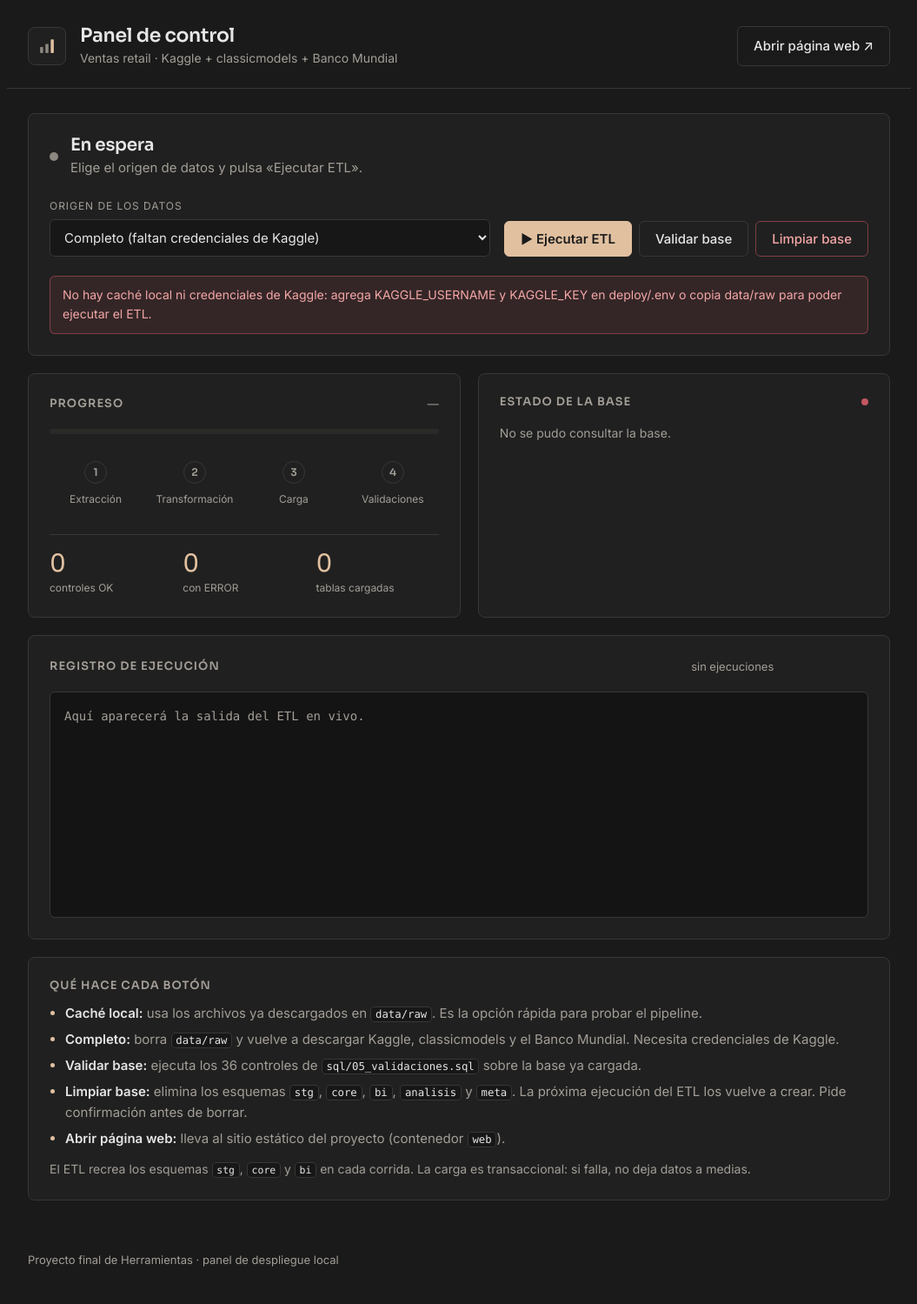
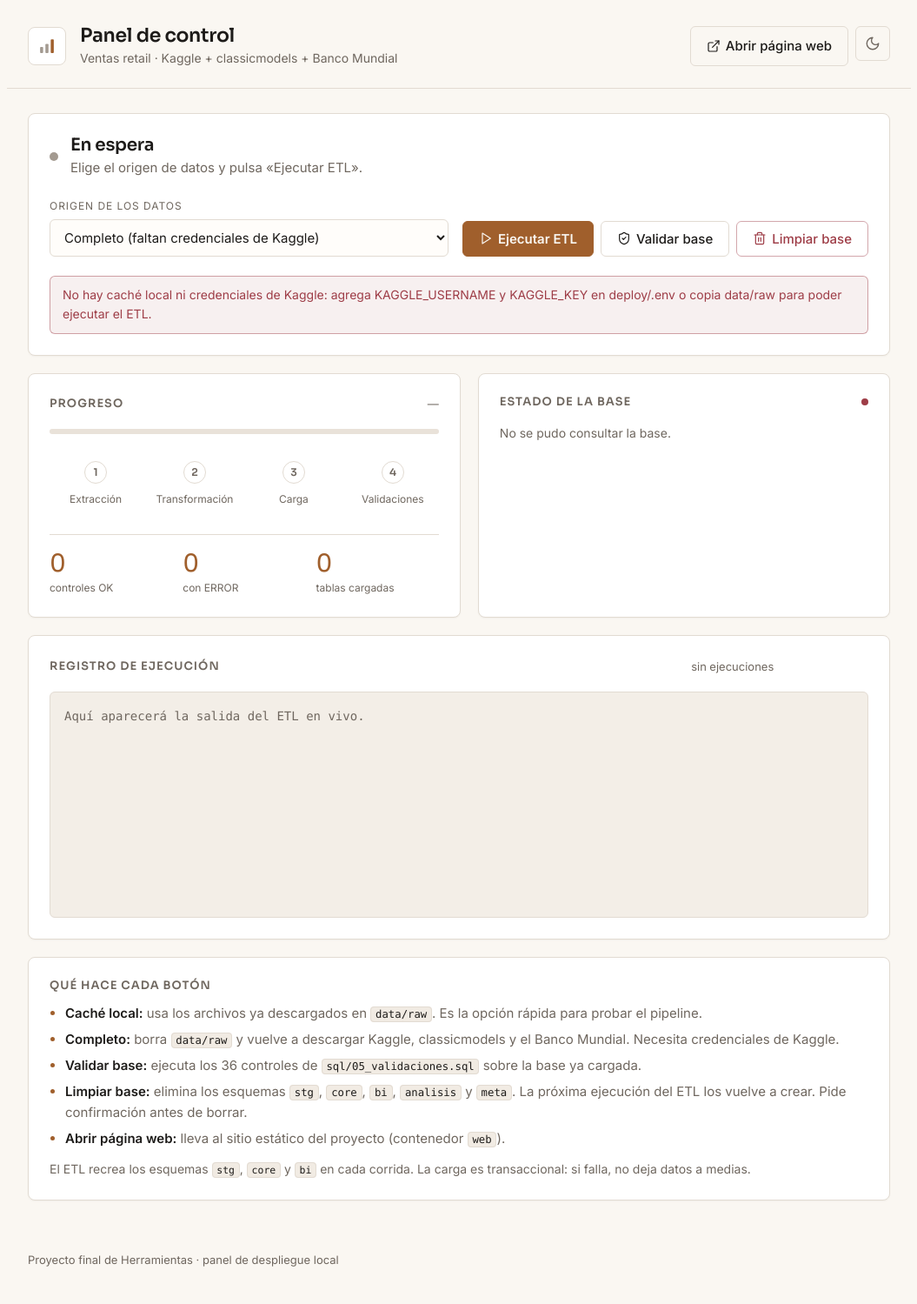
Before and after one commit to NicolMunoz012/proyecto_retail, a FastAPI app: page / in a window 1280 px wide. Shown: the whole page at 87% size, without its empty margins (112-1167 px from the left). Run offline with FastAPI, Linux system fonts and the light colour scheme; data that the repository does not hold is empty; some libraries are stand-ins or nearby versions.

Commit message:
feat(ui): tema claro por defecto en la web y el panel ETL

```diff
--- a/deploy/panel/static/app.js
+++ b/deploy/panel/static/app.js
@@ -334,6 +334,30 @@ consola.addEventListener("scroll", () => {
   autoScroll = consola.scrollTop + consola.clientHeight >= consola.scrollHeight - 40;
 });
 
+const botonTema = $("btn-tema");
+
+function temaActual() {
+  return document.documentElement.getAttribute("data-tema") === "oscuro" ? "oscuro" : "claro";
+}
+
+function aplicarTema(tema) {
+  document.documentElement.setAttribute("data-tema", tema);
+  try {
+    localStorage.setItem("tema-panel", tema);
+  } catch {
+    // El panel sigue funcionando aunque el navegador bloquee el almacenamiento.
+  }
+  const etiqueta = tema === "claro" ? "Cambiar a tema oscuro" : "Cambiar a tema claro";
+  botonTema.setAttribute("aria-label", etiqueta);
+  botonTema.title = etiqueta;
+}
+
+botonTema.addEventListener("click", () => {
+  aplicarTema(temaActual() === "claro" ? "oscuro" : "claro");
+});
+
+aplicarTema(temaActual());
+
 fetch("/api/salud")
   .then((r) => r.json())
   .then((datos) => {
--- a/deploy/panel/static/estilos.css
+++ b/deploy/panel/static/estilos.css
@@ -49,6 +49,7 @@ body {
   font-size: 16px;
   line-height: 1.6;
   -webkit-font-smoothing: antialiased;
+  transition: background-color 200ms ease, color 200ms ease;
 }
 
 h1, h2, h3 {
@@ -227,6 +228,35 @@ select:focus { outline: 2px solid var(--salmon); outline-offset: 1px; }
 .btn-peligro:hover:not(:disabled) { background: var(--vino-suave); border-color: var(--vino); }
 
 .btn-secundario { color: var(--texto); }
+
+.btn svg { width: 16px; height: 16px; flex: none; }
+
+.btn-tema {
+  display: grid;
+  place-items: center;
+  width: 40px;
+  height: 40px;
+  flex: none;
+  padding: 0;
+  border: 1px solid var(--linea);
+  border-radius: 6px;
+  background: transparent;
+  color: var(--texto-2);
+  cursor: pointer;
+  transition: background-color 250ms ease, border-color 250ms ease, color 250ms ease;
+}
+
+.btn-tema:hover {
+  color: var(--texto);
+  border-color: var(--barra);
+  background: var(--superficie-2);
+}
+
+.btn-tema .icono-sol,
+.btn-tema .icono-luna { display: none; }
+
+[data-tema="claro"] .btn-tema .icono-luna { display: block; }
+[data-tema="oscuro"] .btn-tema .icono-sol { display: block; }
 
 .aviso {
   padding: 10px 14px;
@@ -447,3 +477,57 @@ footer {
     transition: none !important;
   }
 }
+
+/* Tema claro */
+:root[data-tema="claro"] {
+  color-scheme: light;
+  --fondo: #faf7f2;
+  --superficie: #ffffff;
+  --superficie-2: #f2ece4;
+  --texto: #1d1b19;
+  --texto-2: #6f675f;
+  --salmon: #a05f2c;
+  --rosa: #b85c66;
+  --vino: #9e3d47;
+  --linea: #e2dbd2;
+  --barra: #a39a90;
+  --salmon-suave: rgba(160, 95, 44, 0.10);
+  --vino-suave: rgba(158, 61, 71, 0.08);
+}
+
+[data-tema="claro"] code { background: #f1ebe3; }
+[data-tema="claro"] select,
+[data-tema="claro"] .modal-campo input { background: #fffdfa; }
+
+[data-tema="claro"] .btn-primario:hover:not(:disabled) {
+  background: #8f5226;
+  border-color: #8f5226;
+}
+
+[data-tema="claro"] .btn-peligro {
+  border-color: rgba(158, 61, 71, 0.45);
+  color: var(--vino);
+}
+
+[data-tema="claro"] .aviso { border-color: rgba(160, 95, 44, 0.35); }
+[data-tema="claro"] .aviso.error { border-color: rgba(158, 61, 71, 0.45); }
+[data-tema="claro"] .barra { background: #e9e2d9; }
+[data-tema="claro"] .pasos li.activo { border-color: rgba(160, 95, 44, 0.28); }
+[data-tema="claro"] .pasos li.hecho span { border-color: rgba(160, 95, 44, 0.55); }
+
+[data-tema="claro"] .consola {
+  background: #f3eee7;
+  color: #2a2724;
+}
+
+[data-tema="claro"] dialog.modal::backdrop { background: rgba(29, 27, 25, 0.35); }
+
+[data-tema="claro"] .tarjeta {
+  box-shadow: 0 1px 2px rgba(29, 27, 25, 0.04);
+}
+
+[data-tema="claro"] .consola .error,
+[data-tema="claro"] .consola .aviso,
+[data-tema="claro"] .aviso.error {
+  color: var(--vino);
+}
--- a/deploy/panel/templates/index.html
+++ b/deploy/panel/templates/index.html
@@ -1,19 +1,29 @@
 <!DOCTYPE html>
-<html lang="es">
+<html lang="es" data-tema="claro">
 <head>
   <meta charset="utf-8">
   <meta name="viewport" content="width=device-width, initial-scale=1">
   <title>Panel ETL · Retail</title>
-  <link rel="stylesheet" href="/static/estilos.css?v=3">
+  <script>
+    (function () {
+      try {
+        var tema = localStorage.getItem("tema-panel");
+        if (tema === "claro" || tema === "oscuro") {
+          document.documentElement.setAttribute("data-tema", tema);
+        }
+      } catch (error) {}
+    })();
+  </script>
+  <link rel="stylesheet" href="/static/estilos.css?v=4">
 </head>
 <body>
   <header class="cabecera">
     <div class="marca">
       <span class="logo" aria-hidden="true">
         <svg viewBox="0 0 32 32" width="28" height="28" role="presentation">
-          <rect x="7" y="17" width="4" height="8" rx="1" fill="#8C8780" />
-          <rect x="14" y="13" width="4" height="12" rx="1" fill="#8C8780" />
-          <rect x="21" y="7" width="4" height="18" rx="1" fill="#E1C0A0" />
+          <rect x="7" y="17" width="4" height="8" rx="1" fill="var(--barra)" />
+          <rect x="14" y="13" width="4" height="12" rx="1" fill="var(--barra)" />
+          <rect x="21" y="7" width="4" height="18" rx="1" fill="var(--salmon)" />
         </svg>
       </span>
       <div>
@@ -23,11 +33,41 @@
     </div>
     <nav class="navegacion">
       <a class="btn btn-secundario" href="{{ web_url }}" target="_blank" rel="noopener">
-        Abrir página web ↗
+        <svg xmlns="http://www.w3.org/2000/svg" viewBox="0 0 24 24" width="16" height="16" fill="none"
+             stroke="currentColor" stroke-width="1.8" stroke-linecap="round" stroke-linejoin="round"
+             aria-hidden="true" focusable="false">
+          <path d="M15 3h6v6" /><path d="M10 14 21 3" />
+          <path d="M18 13v6a2 2 0 0 1-2 2H5a2 2 0 0 1-2-2V8a2 2 0 0 1 2-2h6" />
+        </svg>
+        Abrir página web
       </a>
       {% if pbix %}
-      <a class="btn btn-secundario" href="/api/pbix">Descargar Power BI</a>
+      <a class="btn btn-secundario" href="/api/pbix">
+        <svg xmlns="http://www.w3.org/2000/svg" viewBox="0 0 24 24" width="16" height="16" fill="none"
+             stroke="currentColor" stroke-width="1.8" stroke-linecap="round" stroke-linejoin="round"
+             aria-hidden="true" focusable="false">
+          <path d="M21 15v4a2 2 0 0 1-2 2H5a2 2 0 0 1-2-2v-4" />
+          <path d="m7 10 5 5 5-5" /><path d="M12 15V3" />
+        </svg>
+        Descargar Power BI
+      </a>
       {% endif %}
+      <button id="btn-tema" class="btn-tema" type="button" aria-label="Cambiar a tema oscuro"
+              title="Cambiar a tema oscuro">
+        <svg class="icono-sol" xmlns="http://www.w3.org/2000/svg" viewBox="0 0 24 24" width="18" height="18"
+             fill="none" stroke="currentColor" stroke-width="1.8" stroke-linecap="round" stroke-linejoin="round"
+             aria-hidden="true" focusable="false">
+          <circle cx="12" cy="12" r="4" /><path d="M12 2v2" /><path d="M12 20v2" />
+          <path d="m4.93 4.93 1.41 1.41" /><path d="m17.66 17.66 1.41 1.41" />
+          <path d="M2 12h2" /><path d="M20 12h2" />
+          <path d="m6.34 17.66-1.41 1.41" /><path d="m19.07 4.93-1.41 1.41" />
+        </svg>
+        <svg class="icono-luna" xmlns="http://www.w3.org/2000/svg" viewBox="0 0 24 24" width="18" height="18"
+             fill="none" stroke="currentColor" stroke-width="1.8" stroke-linecap="round" stroke-linejoin="round"
+             aria-hidden="true" focusable="false">
+          <path d="M12 3a6 6 0 0 0 9 9 9 9 0 1 1-9-9Z" />
+        </svg>
+      </button>
     </nav>
   </header>
 
@@ -50,9 +90,33 @@
           </select>
         </label>
         <div class="botones">
-          <button id="btn-ejecutar" class="btn btn-primario">▶ Ejecutar ETL</button>
-          <button id="btn-validar" class="btn btn-secundario">Validar base</button>
-          <button id="btn-limpiar" class="btn btn-peligro">Limpiar base</button>
+          <button id="btn-ejecutar" class="btn btn-primario">
+            <svg xmlns="http://www.w3.org/2000/svg" viewBox="0 0 24 24" width="16" height="16" fill="none"
+                 stroke="currentColor" stroke-width="1.8" stroke-linecap="round" stroke-linejoin="round"
+                 aria-hidden="true" focusable="false">
+              <polygon points="6 3 20 12 6 21 6 3" />
+            </svg>
+            Ejecutar ETL
+          </button>
+          <button id="btn-validar" class="btn btn-secundario">
+            <svg xmlns="http://www.w3.org/2000/svg" viewBox="0 0 24 24" width="16" height="16" fill="none"
+                 stroke="currentColor" stroke-width="1.8" stroke-linecap="round" stroke-linejoin="round"
+                 aria-hidden="true" focusable="false">
+              <path d="M20 13c0 5-3.5 7.5-7.66 8.95a1 1 0 0 1-.67-.01C7.5 20.5 4 18 4 13V6a1 1 0 0 1 1-1c2 0 4.5-1.2 6.24-2.72a1.17 1.17 0 0 1 1.52 0C14.51 3.81 17 5 19 5a1 1 0 0 1 1 1z" />
+              <path d="m9 12 2 2 4-4" />
+            </svg>
+            Validar base
+          </button>
+          <button id="btn-limpiar" class="btn btn-peligro">
+            <svg xmlns="http://www.w3.org/2000/svg" viewBox="0 0 24 24" width="16" height="16" fill="none"
+                 stroke="currentColor" stroke-width="1.8" stroke-linecap="round" stroke-linejoin="round"
+                 aria-hidden="true" focusable="false">
+              <path d="M3 6h18" /><path d="M19 6v14a2 2 0 0 1-2 2H7a2 2 0 0 1-2-2V6" />
+              <path d="M8 6V4a2 2 0 0 1 2-2h4a2 2 0 0 1 2 2v2" />
+              <path d="M10 11v6" /><path d="M14 11v6" />
+            </svg>
+            Limpiar base
+          </button>
           <button id="btn-cancelar" class="btn btn-peligro" hidden>Cancelar</button>
         </div>
       </div>
--- a/web/components/Navegacion.tsx
+++ b/web/components/Navegacion.tsx
@@ -1,6 +1,7 @@
 "use client";
 
 import { useEffect, useState } from "react";
+import Tema from "./Tema";
 
 const ENLACES = [
   { id: "pregunta", texto: "Pregunta" },
@@ -38,6 +39,7 @@ export default function Navegacion() {
         <a className="barra__marca" href="#inicio">
           Proyecto ETL
         </a>
+        <div className="barra__derecha">
           <ul>
             {ENLACES.map((e) => (
               <li key={e.id}>
@@ -47,6 +49,8 @@ export default function Navegacion() {
               </li>
             ))}
           </ul>
+          <Tema />
+        </div>
       </div>
     </nav>
   );
```
Also changed, not shown: web/app/globals.css (+87 -0 lines), web/app/layout.tsx (+7 -2 lines), web/app/page.tsx (+6 -3 lines), web/components/Anova.tsx (+8 -0 lines), web/components/Iconos.tsx (added, +57 -0 lines), web/components/Tema.tsx (added, +41 -0 lines), deploy/README.md, web/public/anova/margen_linea_claro_boxplot.png (added), web/public/anova/oficina_claro_boxplot.png (added), web/public/anova/pais_claro_boxplot.png (added), web/public/anova/region_claro_boxplot.png (added). Lines whose indentation alone changed are shown as unchanged.
